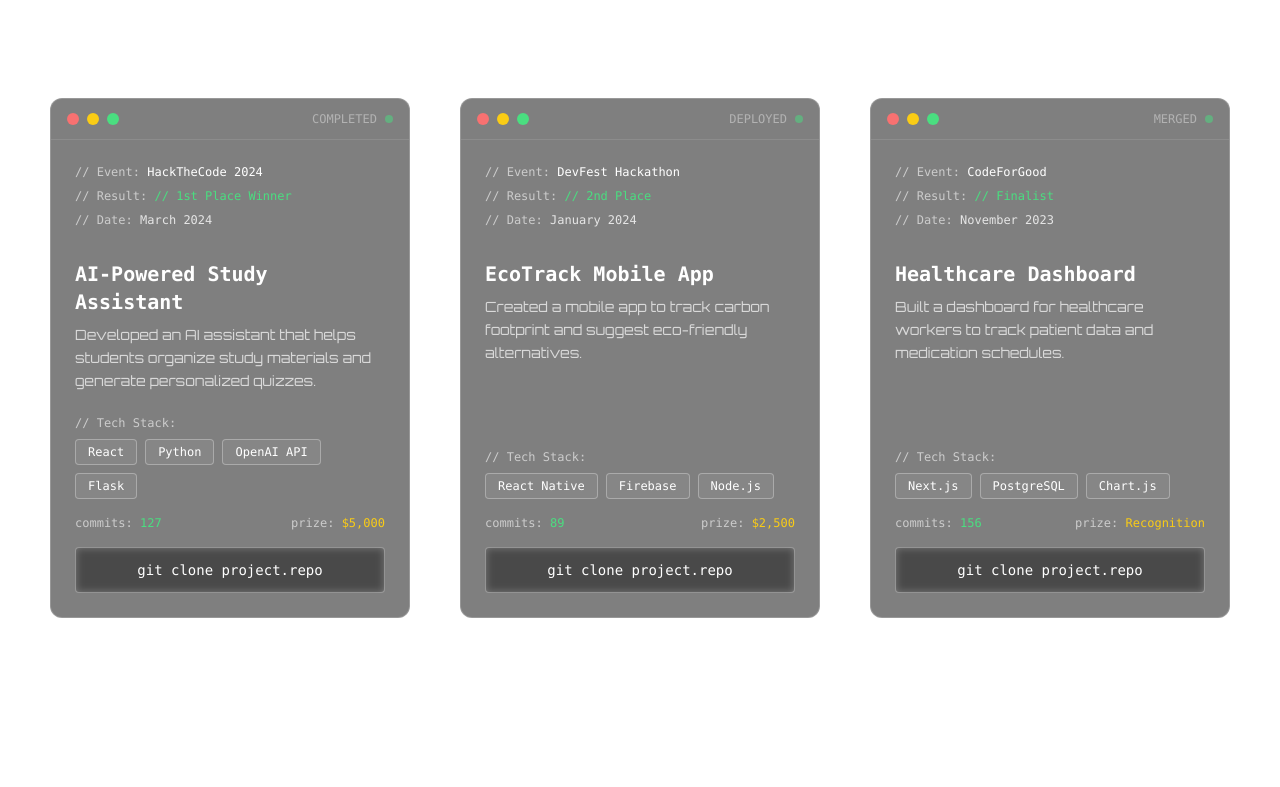
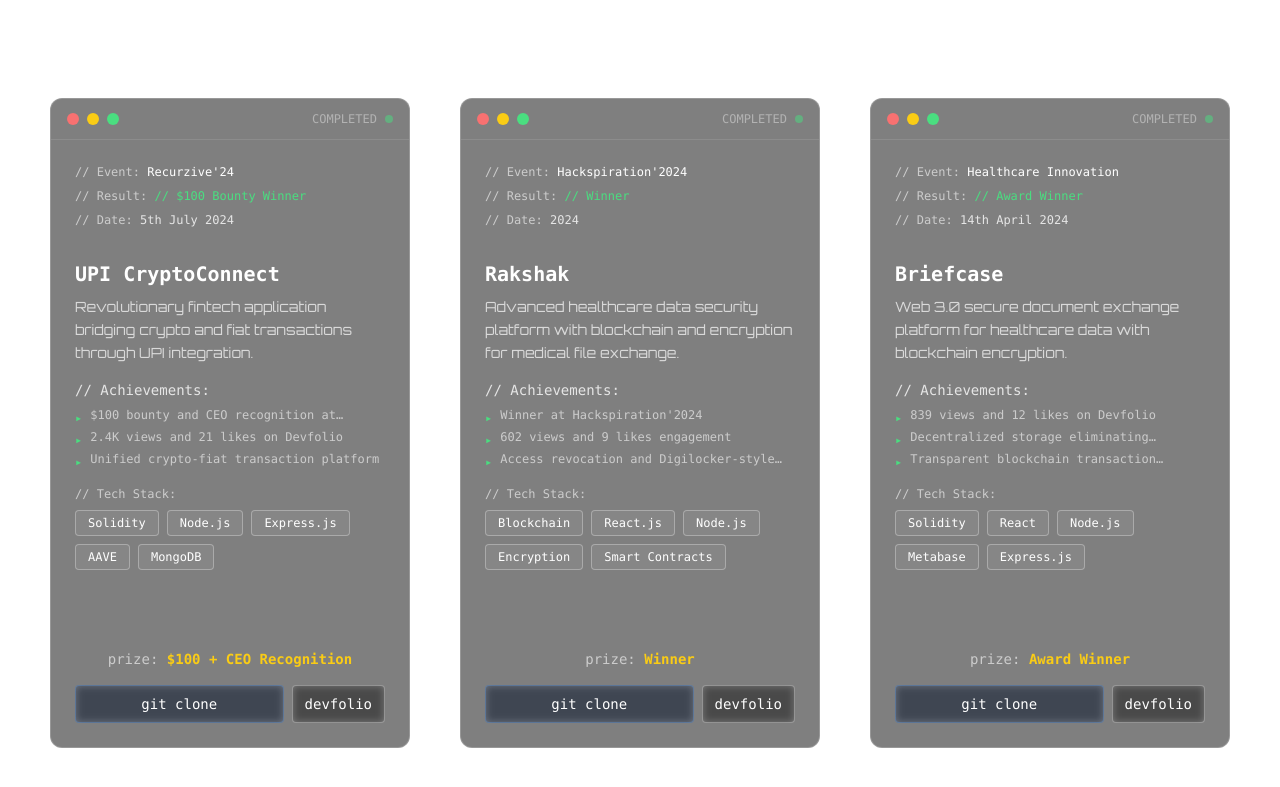
Before and after one commit to dave1725/readme, a Next.js app: page / in a window 1280 px wide. Shown: the part 10551-11338 px from the top of the page. Built offline with nearby package versions, Linux system fonts and the light colour scheme.

Commit message:
fix: fix hackathon section

```diff
--- a/app/hackathons/page.jsx
+++ b/app/hackathons/page.jsx
@@ -5,7 +5,7 @@ import { FaTrophy, FaCode, FaMedal, FaUsers, FaTerminal } from "react-icons/fa";
 const hackathonStats = [
   {
     icon: FaCode,
-    number: "4",
+    number: "3",
     label: "projects.length",
     color: "text-blue-400",
     bgColor: "bg-blue-500/10",
@@ -13,7 +13,7 @@ const hackathonStats = [
   },
   {
     icon: FaMedal,
-    number: "4",
+    number: "3",
     label: "prizes.count()",
     color: "text-green-400",
     bgColor: "bg-green-500/10",
@@ -21,16 +21,16 @@ const hackathonStats = [
   },
   {
     icon: FaTrophy,
-    number: "6",
-    label: "hackathons.size",
+    number: "$450+",
+    label: "prize.money",
     color: "text-yellow-400",
     bgColor: "bg-yellow-500/10",
     borderColor: "border-yellow-400/30"
   },
   {
     icon: FaUsers,
-    number: "1",
-    label: "organized.total",
+    number: "3.4K+",
+    label: "total.views",
     color: "text-purple-400",
     bgColor: "bg-purple-500/10",
     borderColor: "border-purple-400/30"
@@ -40,39 +40,60 @@ const hackathonStats = [
 const hackathonData = [
   {
     id: 1,
-    name: "HackTheCode 2024",
-    position: "// 1st Place Winner",
-    project: "AI-Powered Study Assistant",
-    date: "March 2024",
-    tech: ["React", "Python", "OpenAI API", "Flask"],
-    description: "Developed an AI assistant that helps students organize study materials and generate personalized quizzes.",
-    prize: "$5,000",
+    name: "Recurzive'24",
+    position: "// $100 Bounty Winner",
+    project: "UPI CryptoConnect",
+    date: "5th July 2024",
+    tech: ["Solidity", "Node.js", "Express.js", "AAVE", "MongoDB", "Ethereum", "React.js"],
+    description: "Revolutionary fintech application bridging crypto and fiat transactions through UPI integration.",
+    achievements: [
+      "$100 bounty and CEO recognition at ETHIndia",
+      "2.4K views and 21 likes on Devfolio",
+      "Unified crypto-fiat transaction platform",
+      "Flash loan protocol implementation with AAVE"
+    ],
+    prize: "$100 + CEO Recognition",
     status: "COMPLETED",
-    commits: "127"
+    githubLink: "https://github.com/nishant-Tiwari24/upi-cryptoconnect",
+    devfolioLink: "https://devfolio.co/projects/upi-cryptoconnect-ce5c"
   },
   {
     id: 2,
-    name: "DevFest Hackathon",
-    position: "// 2nd Place",
-    project: "EcoTrack Mobile App",
-    date: "January 2024",
-    tech: ["React Native", "Firebase", "Node.js"],
-    description: "Created a mobile app to track carbon footprint and suggest eco-friendly alternatives.",
-    prize: "$2,500",
-    status: "DEPLOYED",
-    commits: "89"
+    name: "Hackspiration'2024",
+    position: "// Winner",
+    project: "Rakshak",
+    date: "2024",
+    tech: ["Blockchain", "React.js", "Node.js", "Encryption", "Smart Contracts", "Healthcare APIs"],
+    description: "Advanced healthcare data security platform with blockchain and encryption for medical file exchange.",
+    achievements: [
+      "Winner at Hackspiration'2024",
+      "602 views and 9 likes engagement",
+      "Access revocation and Digilocker-style storage",
+      "Dedicated healthbot interface for management"
+    ],
+    prize: "Winner",
+    status: "COMPLETED",
+    githubLink: "https://github.com/nishant-Tiwari24/rakshak",
+    devfolioLink: "https://devfolio.co/projects/rakshak-ba2a"
   },
   {
     id: 3,
-    name: "CodeForGood",
-    position: "// Finalist",
-    project: "Healthcare Dashboard",
-    date: "November 2023",
-    tech: ["Next.js", "PostgreSQL", "Chart.js"],
-    description: "Built a dashboard for healthcare workers to track patient data and medication schedules.",
-    prize: "Recognition",
-    status: "MERGED",
-    commits: "156"
+    name: "Healthcare Innovation",
+    position: "// Award Winner",
+    project: "Briefcase",
+    date: "14th April 2024",
+    tech: ["Solidity", "React", "Node.js", "Metabase", "Express.js", "Ethereum", "Polygon", "web3j"],
+    description: "Web 3.0 secure document exchange platform for healthcare data with blockchain encryption.",
+    achievements: [
+      "839 views and 12 likes on Devfolio",
+      "Decentralized storage eliminating vulnerabilities",
+      "Transparent blockchain transaction recording",
+      "Multi-network support (Ethereum, Polygon, XDC)"
+    ],
+    prize: "Award Winner",
+    status: "COMPLETED",
+    githubLink: "https://github.com/bhowmik1234/briifee",
+    devfolioLink: "https://devfolio.co/projects/briefcase-ebad"
   }
 ];
 
@@ -148,7 +169,7 @@ const Hackathons = () => {
               initial={{ opacity: 0, y: 50 }}
               animate={{ opacity: 1, y: 0 }}
               transition={{ duration: 0.6, delay: 0.6 + index * 0.2 }}
-              className="relative flex flex-col h-[520px] w-[360px] border border-white/20 rounded-xl bg-black/50 backdrop-blur-sm transition duration-300 hover:-translate-y-2 hover:border-white/40 group"
+              className="relative flex flex-col h-[650px] w-[360px] border border-white/20 rounded-xl bg-black/50 backdrop-blur-sm transition duration-300 hover:-translate-y-2 hover:border-white/40 group"
             >
               {/* Terminal Header */}
               <div className="flex items-center justify-between px-4 py-3 border-b border-white/10">
@@ -184,9 +205,22 @@ const Hackathons = () => {
                 </h3>
 
                 {/* Description */}
-                <p className="text-white/70 text-sm leading-relaxed mb-4 flex-grow">
+                <p className="text-white/70 text-sm leading-relaxed mb-4">
                   {hackathon.description}
                 </p>
+
+                {/* Key Achievements */}
+                <div className="mb-4">
+                  <div className="text-white/80 font-mono text-sm mb-2">{"// Achievements:"}</div>
+                  <ul className="space-y-1">
+                    {hackathon.achievements.slice(0, 3).map((achievement, idx) => (
+                      <li key={idx} className="text-white/60 text-xs font-mono flex items-start gap-2">
+                        <span className="text-green-400 mt-0.5 text-xs">▸</span>
+                        <span className="leading-tight line-clamp-1">{achievement}</span>
+                      </li>
+                    ))}
+                  </ul>
+                </div>
 
                 {/* Tech Stack */}
                 <div className="mb-4">
@@ -194,7 +228,7 @@ const Hackathons = () => {
                     {"// Tech Stack:"}
                   </div>
                   <div className="flex flex-wrap gap-2">
-                    {hackathon.tech.map((technology, techIndex) => (
+                    {hackathon.tech.slice(0, 5).map((technology, techIndex) => (
                       <span
                         key={techIndex}
                         className="text-xs text-white font-mono px-3 py-1 border border-white/30 rounded bg-white/5 hover:bg-white/10 transition-colors duration-200"
@@ -207,20 +241,32 @@ const Hackathons = () => {
 
                 {/* Bottom Section */}
                 <div className="mt-auto">
-                  {/* Stats */}
-                  <div className="flex justify-between items-center mb-4 font-mono text-xs">
+                  {/* Prize */}
+                  <div className="flex justify-center items-center mb-4 font-mono text-sm">
                     <span className="text-white/60">
-                      {"commits: "}<span className="text-green-400">{hackathon.commits}</span>
-                    </span>
-                    <span className="text-white/60">
-                      {"prize: "}<span className="text-yellow-400">{hackathon.prize}</span>
+                      {"prize: "}<span className="text-yellow-400 font-bold">{hackathon.prize}</span>
                     </span>
                   </div>
 
-                  {/* Action Button */}
-                  <button className="w-full px-4 py-3 text-white text-sm font-mono rounded border border-white/30 bg-white/5 backdrop-blur-sm transition duration-300 hover:bg-white/10 hover:border-white/50 group-hover:scale-[1.02]">
-                    {"git clone project.repo"}
-                  </button>
+                  {/* Action Buttons */}
+                  <div className="flex gap-2">
+                    <a
+                      href={hackathon.githubLink}
+                      target="_blank"
+                      rel="noopener noreferrer"
+                      className="flex-1 px-3 py-2 text-white text-sm font-mono rounded border border-blue-400/30 bg-blue-500/10 backdrop-blur-sm transition duration-300 hover:bg-blue-500/20 hover:border-blue-400/50 group-hover:scale-[1.02] flex items-center justify-center gap-2"
+                    >
+                      {"git clone"}
+                    </a>
+                    <a
+                      href={hackathon.devfolioLink}
+                      target="_blank"
+                      rel="noopener noreferrer"
+                      className="px-3 py-2 text-white text-sm font-mono rounded border border-white/30 bg-white/5 backdrop-blur-sm transition duration-300 hover:bg-white/10 hover:border-white/50 group-hover:scale-[1.02] flex items-center justify-center gap-2"
+                    >
+                      {"devfolio"}
+                    </a>
+                  </div>
                 </div>
               </div>
             </motion.div>
```
